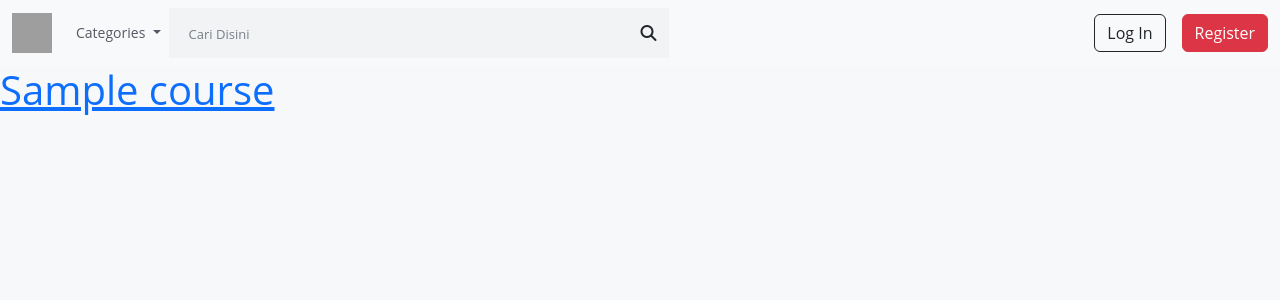
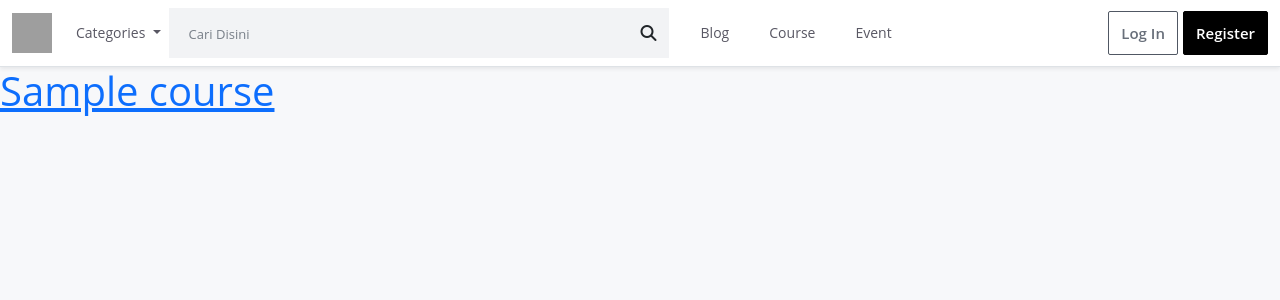
Before and after one commit to afifai/NgodingPython-website, a Django app: page / in a window 1280 px wide. Shown: the top 300 px of the page. Run offline with Django 4.2, Linux system fonts and the light colour scheme; tables that the repository leaves empty hold one stand-in row (values such as "Sample post"); some libraries are stand-ins or nearby versions; grey boxes are pictures that could not be loaded.

Commit message:
finishing navbar

```diff
--- a/static/css/navbar.css
+++ b/static/css/navbar.css
@@ -31,7 +31,7 @@
     font-weight: 400;
 }
 
-input:focus, input:active {
+.input:focus, input:active {
     outline: none !important;
     box-shadow: none !important;
 }
@@ -46,3 +46,29 @@ input:focus, input:active {
 .input-group-text:focus, input-group-text:active {
     outline: none;
 }
+
+.nav-item .btn {
+    padding: 11px 12px !important;
+    font-size: 15px;
+    border-radius: 2px;
+    line-height: 1.35;
+    font-weight: 600 !important;
+    margin-left: 5px !important;
+}
+
+.btn:focus .btn:active{
+    outline: none !important;
+    box-shadow: none !important;
+}
+
+.nav-item .btn-log-in {
+    color: #686f7a !important;
+    background-color: #fff;
+    border: 1px solid #505763;
+}
+
+.nav-item .btn-sign-up {
+    color: #fff !important;
+    background-color: #000;
+    border: 1px solid #000;
+}
--- a/templates/partials/_navbar.html
+++ b/templates/partials/_navbar.html
@@ -1,4 +1,4 @@
-<nav class="navbar navbar-expand-lg bg-light">
+<nav class="navbar navbar-expand-lg border-bottom shadow-sm bg-white">
     <div class="container-fluid">
       <a class="navbar-brand" href="#">
         <img src="https://s.gravatar.com/avatar/06997c073cf773b903ab0e142cada675?d=mm" width="40" height="40" class="logo" alt="">
@@ -27,13 +27,23 @@
                 </div>
             </div>
         </form>
+        <li class="nav-item ms-4">
+          <a href="" class="nav-link nav-text" >Blog</a>
+        </li>
+        <li class="nav-item ms-4">
+          <a href="" class="nav-link nav-text" >Course</a>
+        </li>
+        <li class="nav-item ms-4">
+          <a href="" class="nav-link nav-text" >Event</a>
+        </li>
+
         </ul>
         <ul class="navbar-nav ml-auto">
             <li class="nav-item">
-                <a href="" class="btn btn-outline-dark">Log In</a>
+                <a href="" class="nav-link btn btn-log-in">Log In</a>
             </li>
             <li class="nav-item">
-                <a href="" class="btn btn-danger ms-3">Register</a>
+                <a href="" class="nav-link btn ms-3 btn-sign-up">Register</a>
             </li>
           </ul>
       </div>
```
